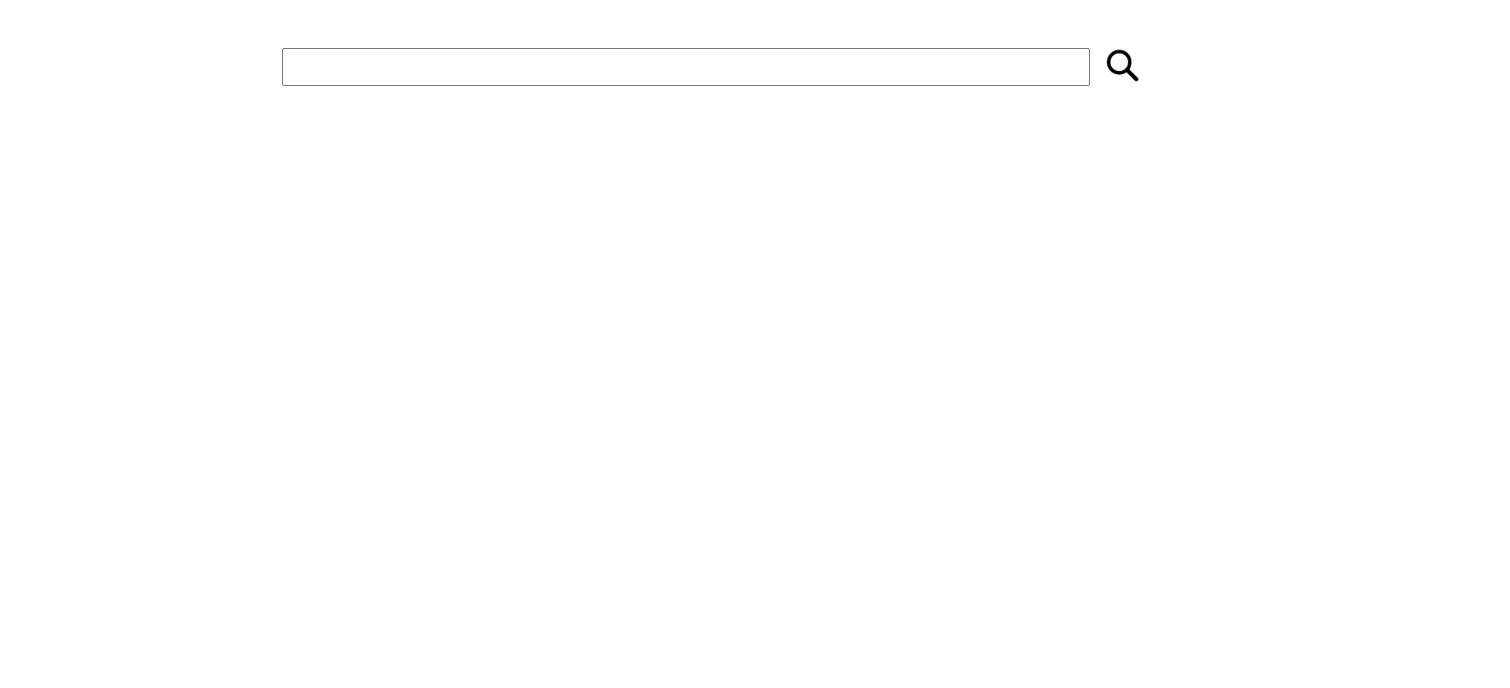
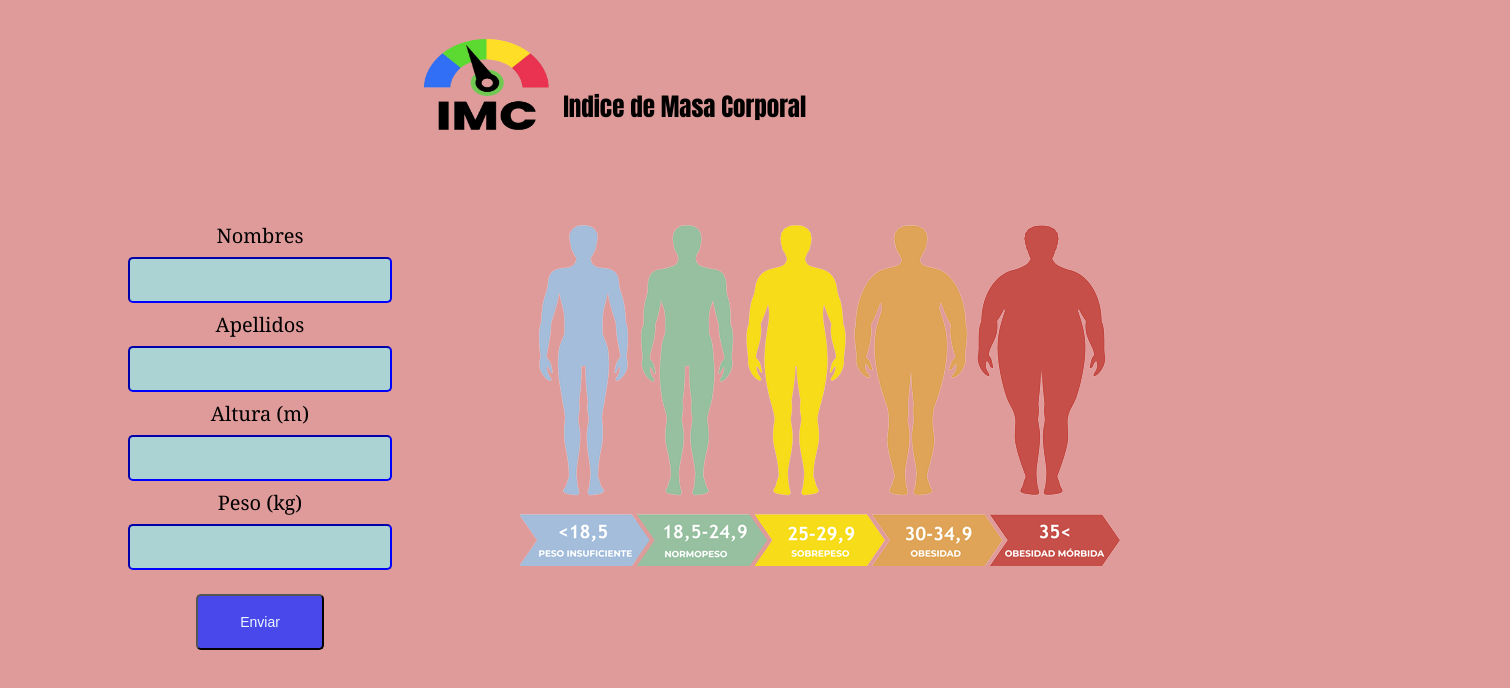
Before and after one commit to Rodrigo101102/JavaScript-Pr-ctica3, a plain HTML site: page ejercicio7/index.html in a window 1280 px wide. Shown: the whole page, 1510 px wide, since content can reach past the window. Drawn offline with Linux system fonts and the light colour scheme.

Commit message:
Realizar ejercicio 7

```diff
--- a/ejercicio7/ejercicio7.js
+++ b/ejercicio7/ejercicio7.js
@@ -0,0 +1,52 @@
+    class Usuario{
+        constructor(nombre,apellido,altura,peso ){
+            this.nombre=nombre;
+            this.apellido=apellido;
+            this.altura=altura;
+            this.peso=peso;
+        }
+        calcularImc(){
+            try{
+                let imc=this.peso/(this.altura**2);
+                return parseFloat(imc.toFixed(2));
+            }
+            catch(error){
+                return alert("No se pudo calcular el IMC")
+            }
+        }
+        calcularAgua(){
+            let aguaRecomendada=parseFloat((this.peso*35/1000).toFixed(2));
+            return aguaRecomendada;
+        }
+        estadoSalud(imc){
+            if(imc<18.5){return "Bajo peso" }
+            else if(imc>18.5 && imc<=24.9){ return "Peso Normal"}
+            else if (imc>=25 && imc<29  ){return "Sobrepeso"}
+            else{return "Obesidad"}
+        }
+        mostrarInformacion(){
+            const imc = this.calcularImc();
+            const estadoSalud = this.estadoSalud(imc);
+            const agua = this.calcularAgua();
+            return `Su IMC es ${imc} usted se encuentra en ${estadoSalud}, la cantidad de agua que le recomendamos que tome  es de  ${agua}L diarias `
+        }
+    }
+    function main(){
+        const nombres=document.getElementById('nombres').value;
+        const apellidos=document.getElementById('apellido').value;
+        const altura= parseFloat(document.getElementById('altura').value);
+        const peso=parseFloat(document.getElementById('peso').value);
+        const resultado=document.getElementById('resultado');
+        if(nombres && apellidos && !isNaN(altura) && !isNaN(peso)){
+            const usuario= new Usuario(nombres,apellidos,altura,peso);
+            resultado.textContent=usuario.mostrarInformacion();
+            document.getElementById('nombres').value = "";
+            document.getElementById('apellido').value = "";
+            document.getElementById('altura').value = "";
+            document.getElementById('peso').value = "";
+        }
+        else{
+            alert("Por favor ingrese todos los datos");
+        }
+
+    }
--- a/ejercicio7/index.html
+++ b/ejercicio7/index.html
@@ -8,12 +8,30 @@
 </head>
 <body>
     <script src="ejercicio7.js"></script>
-    <div clas="bordes_general">
+    <div class="bordes_general">
             <div class="contenedor_cabecera">
-                <input class="header_input" type="text">
-                <input class="header_buscar_lupa" src="../imagenes/icono_buscador.png" type="image">
+                <img src="../imagenes/imc.png">
+                <p>Indice de Masa Corporal</p>
             </div>
-
+            <div class="contenedor2">
+                <div class="contenedor2_1">
+                    <label class="label_general_2">Nombres</label>
+                    <input class="input_contenedor2"type="text" id="nombres">
+                    <label class="label_general_2">Apellidos</label>
+                    <input class="input_contenedor2"type="text" id="apellido">
+                    <label class="label_general_2">Altura (m)</label>
+                    <input class="input_contenedor2"type="number" id="altura">
+                    <label class="label_general_2">Peso (kg)</label>
+                    <input class="input_contenedor2"type="number" id="peso">
+                    <input class="btn_enviar"type="button" value="Enviar" onclick="main()">
+                </div>
+                <div class="contenedor2_2">
+                    <img src="../imagenes/IMC_3.png" alt="">
+                </div>
+            </div>
+            <div class="contenedor3">
+                <p id="resultado"></p>
+            </div>
     </div>
 
 </body>
--- a/ejercicio7/style.css
+++ b/ejercicio7/style.css
@@ -3,14 +3,74 @@ html, body {
     padding: 0; /* Elimina rellenos predeterminados */
     height: 100%; /* Asegura que el body y el html ocupen toda la altura */
     padding: 1vh 1vw;
+    font-family: 'Lucida Sans', 'Lucida Sans Regular', 'Lucida Grande', 'Lucida Sans Unicode', Geneva, Verdana, sans-serif;
+    background-color: rgb(223, 154, 154);
 }
-
     .contenedor_cabecera{
     display: flex;
     width: 100%;
     height: 3vw;
-    margin: 4vh 20vw
+    margin: 1vh 10vw;
+    margin-bottom: 10vh;
     }
-    .header_input{
-    width: 100vh;
+    .contenedor_cabecera img{
+    width: 12vw;
+    height: 15vh;
+    margin-left: 20vw;
     }
+    .contenedor_cabecera p{
+    margin-top: 8vh;
+    font-family: Impact, Haettenschweiler, 'Arial Narrow Bold', sans-serif;
+    font-size: 25px;
+}
+    .contenedor2{
+    width: 50%;
+    margin-bottom: 6vh;
+    display:flex;
+    }
+    .contenedor2_1{
+    width: 80vw;
+    text-align: center;
+    margin-left: 8vw;
+    margin-top: 10vh;
+    }
+    .label_general_2{
+    display: block;
+    font-family: Georgia, 'Times New Roman', Times, serif;
+    font-size: 20px;
+    margin-bottom: 1vh;
+    color: rgb(0, 0, 0);
+    }
+    .input_contenedor2{
+    width: 20vw;
+    height: 5vh;
+    border-radius: 5px;
+    border-color: blue;
+    font-family: Georgia, 'Times New Roman', Times, serif;
+    font-size: 18px;
+    text-align: center;
+    margin-bottom: 1vh;
+    text-align: center;
+    background-color:   rgb(172, 211, 211);
+    }
+    .contenedor2_2{
+    width: 50%;
+    height: 40vh;
+    margin-left: 10vw;
+    margin-top: 10vh;
+    }
+    .btn_enviar{
+    margin-top: 2vh;
+    width: 10vw;
+    height: 7vh;
+    border-radius: 5px;
+    color: aliceblue;
+    font-size: 14px;
+    font-family: Arial, "Helvetica Neue", Helvetica, sans-serif;
+    background-color: rgb(72, 72, 235);
+    }
+    .contenedor3{
+    text-align: center;
+    font-family: Impact, Haettenschweiler, 'Arial Narrow Bold', sans-serif;
+    color:rgb(29, 28, 31);
+}
```
Also changed, not shown: imagenes/IMC_3.png (added), imagenes/icono_buscador.png (deleted), imagenes/imc.png (added), imagenes/imc_2.png (added).
